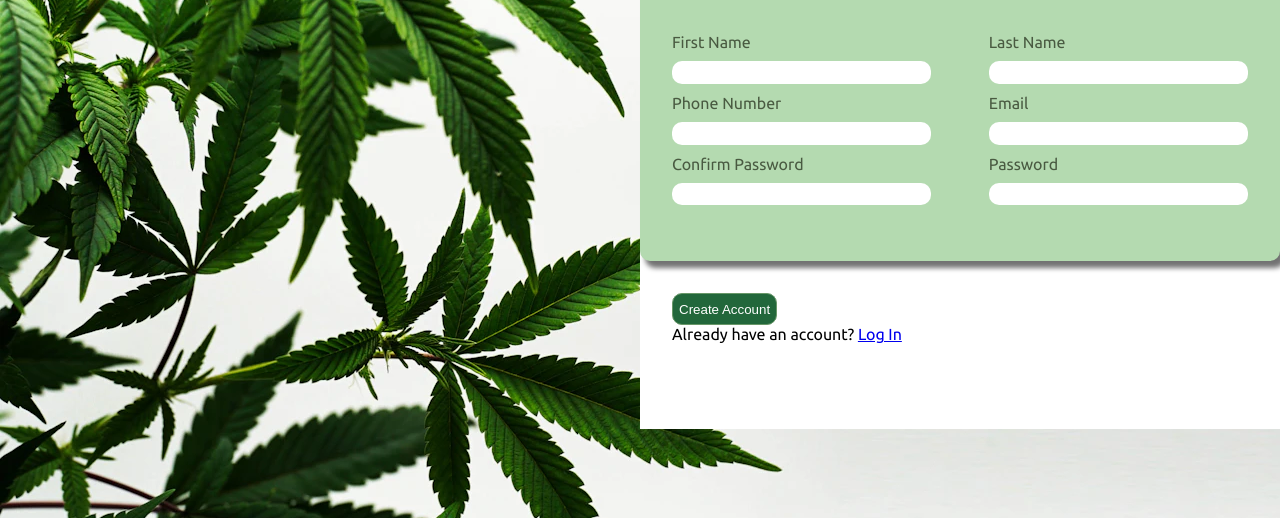
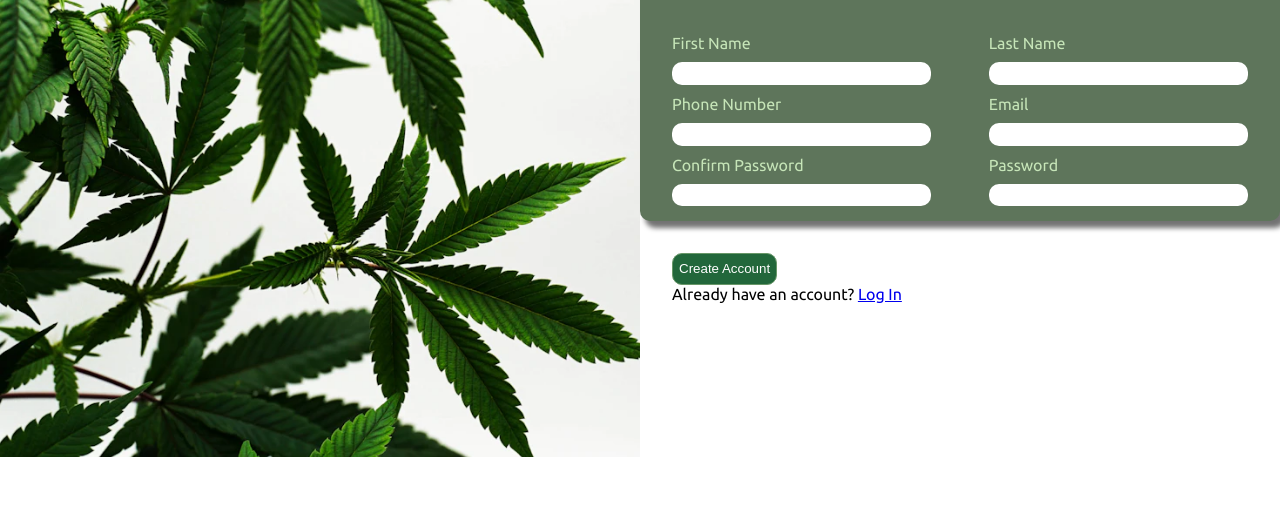
Before and after one commit to shawnconboy/practiceProjects, a plain HTML site: page signUpForm/index.html in a window 1280 px wide. Shown: the part 343-861 px from the top of the page. After the commit the page ends 800 px from the top, so only its background shows below. Drawn offline with Linux system fonts and the light colour scheme.

Commit message:
Fixed sizing for single page layout

```diff
--- a/signUpForm/style.css
+++ b/signUpForm/style.css
@@ -1,6 +1,8 @@
 body {
     font-family: 'Ubuntu', sans-serif;
     background-image: url(./assets/background.png);
+    background-size: cover;
+    background-repeat: no-repeat;
     margin: 0;
     padding: 0;
 }
@@ -9,11 +11,12 @@ body {
     display: flex;
     justify-content: center;
     align-items: center;
-    height: 96.5vh;
+    height: 100vh;
 }
 
 .leftSide {
     width: 50%;
+    height: 100%;
 }
 
 .rightSide {
@@ -24,6 +27,8 @@ body {
 
 .rightSideContainer {
     height: 100%;
+    display: flex;
+    flex-direction: column;
 }
 
 .upperRightSide {
@@ -41,10 +46,10 @@ body {
 
 .midRightSide {
     height: 50%;
-    background-color: rgb(180, 218, 176);
+    background-color: rgb(94, 117, 91);
     box-shadow: 05px 7px 5px rgba(0, 0, 0, 0.552);
     border-radius: 10px;
-    color: rgb(73, 90, 65);
+    color: rgb(198, 229, 184);
     display: flex;
     flex-direction: column;
 }
```
